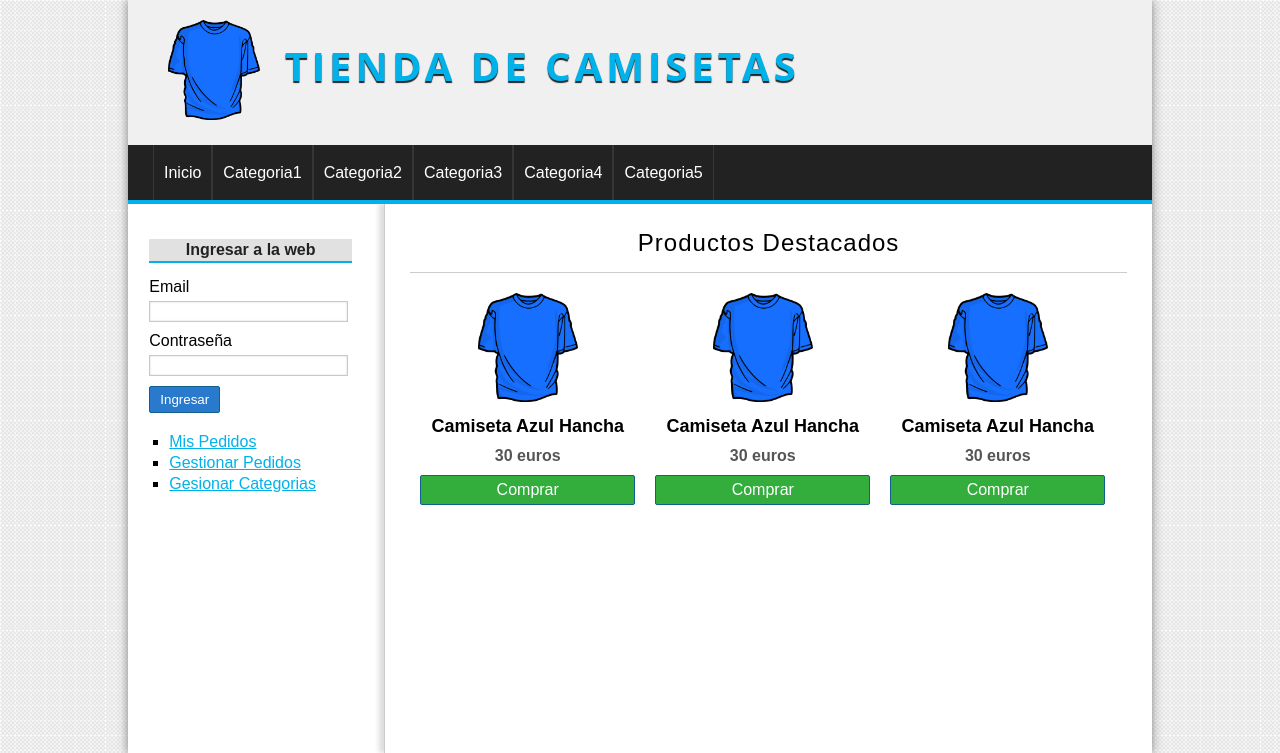
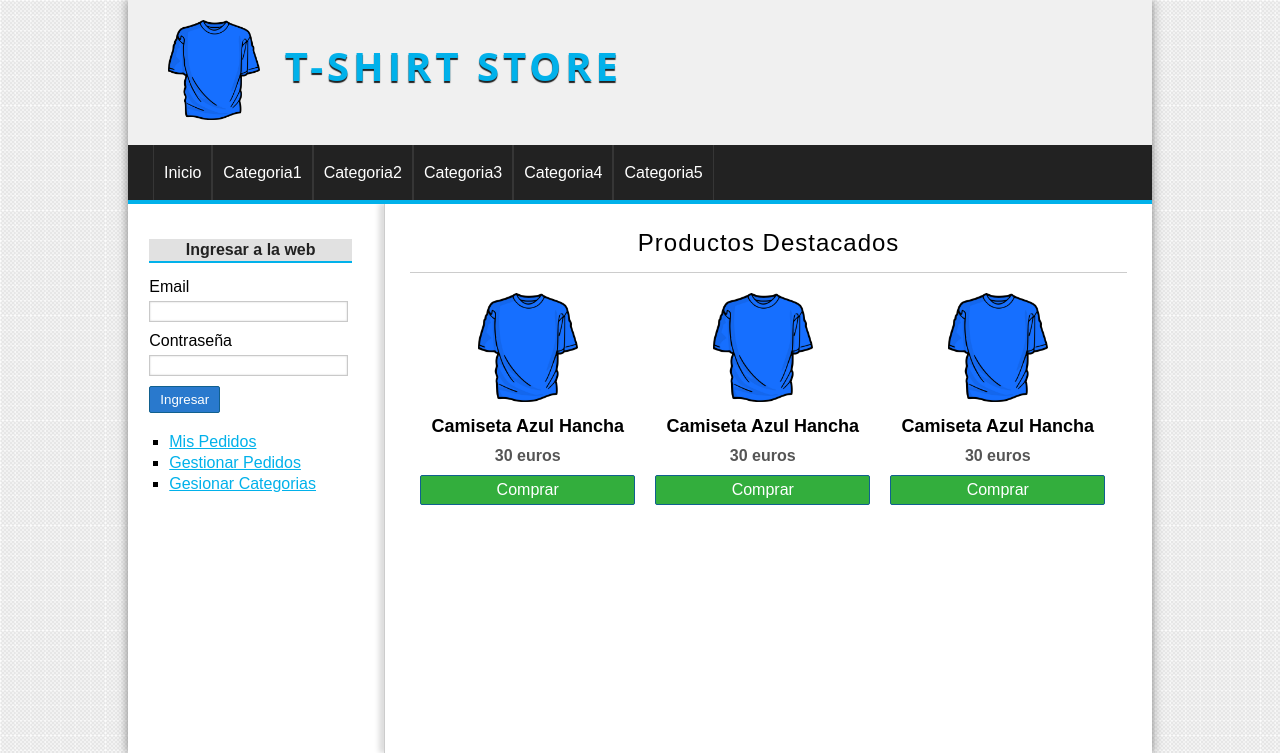
Before and after one commit to EstebanIslas/Proyecto_PHP_POO, a PHP site: page /PHP/ in a window 1280 px wide. Shown: the top 753 px of the page. Run offline with PHP 8.4, Linux system fonts and the light colour scheme.

Commit message:
base_url changes

```diff
--- a/views/layout/header.php
+++ b/views/layout/header.php
@@ -17,7 +17,7 @@
                 <!-- Utilizar url_base para acceder -->
                 <div id="logo">
                     <img src="<?=base_url?>assets/img/camiseta.png" alt="Camiseta Logo">
-                    <a href="index.php"> Tienda de Camisetas </a>
+                    <a href="<?=base_url?>"> T-Shirt Store </a>
                 </div>
 
             </header>
```
